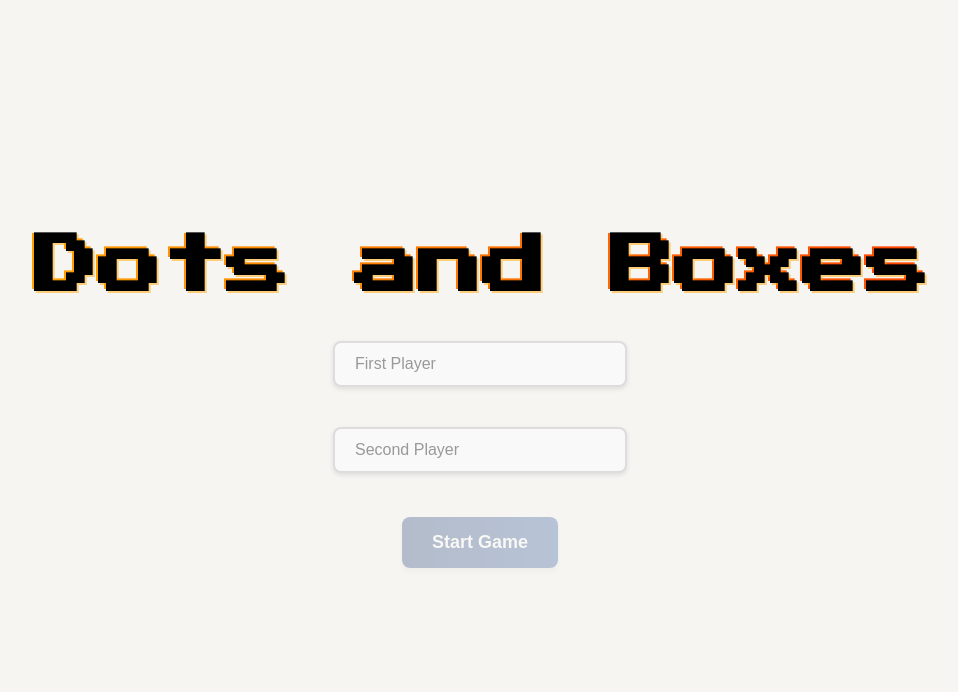
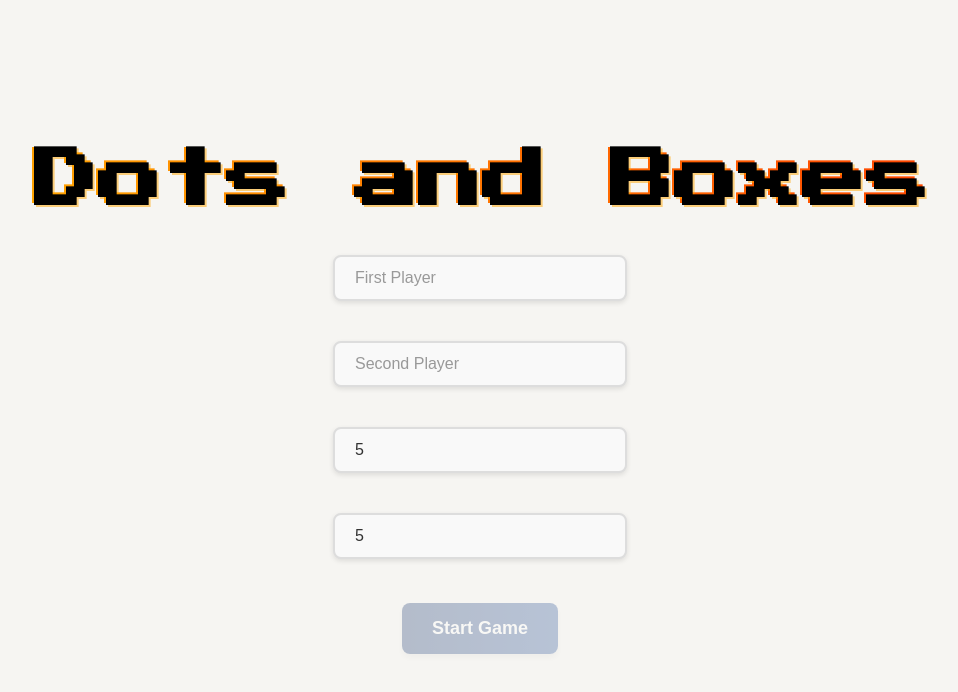
Before and after one commit to HasibGit/dots-and-boxes, a React (Vite) app: page / in a window 1280 px wide. Shown: the top 692 px of the page, without its empty margins (160-1118 px from the left). Built offline with nearby package versions, Linux system fonts and the light colour scheme.

Commit message:
grid size setup inputs added

```diff
--- a/src/App.tsx
+++ b/src/App.tsx
@@ -6,6 +6,8 @@ import { useState } from "react";
 function App() {
   const [player1, setPlayer1] = useState("");
   const [player2, setPlayer2] = useState("");
+  const [rows, setRows] = useState(5);
+  const [cols, setCols] = useState(5);
   const [gameStarted, setGameStarted] = useState(false);
   return (
     <>
@@ -14,8 +16,12 @@ function App() {
           <Start
             player1={player1}
             player2={player2}
+            rows={rows}
+            cols={cols}
             setPlayer1={setPlayer1}
             setPlayer2={setPlayer2}
+            setRows={setRows}
+            setCols={setCols}
             setGameStarted={setGameStarted}
           />
         )}
--- a/src/components/Input/Input.tsx
+++ b/src/components/Input/Input.tsx
@@ -1,11 +1,17 @@
 import { InputProps } from "../../interfaces/app.interface";
 import styles from "./Input.module.css";
 
-const Input: React.FC<InputProps> = ({ placeholder, setValue }) => {
+const Input: React.FC<InputProps> = ({
+  placeholder,
+  type,
+  value,
+  setValue,
+}) => {
   return (
     <div className={styles.inputBox}>
       <input
-        type="text"
+        type={type}
+        value={value}
         placeholder={placeholder}
         onChange={(e) => setValue(e.target.value)}
         required
--- a/src/components/Start/Start.tsx
+++ b/src/components/Start/Start.tsx
@@ -6,19 +6,41 @@ import Input from "../Input/Input";
 const Start: React.FC<IStartProps> = ({
   player1,
   player2,
+  rows,
+  cols,
   setPlayer1,
   setPlayer2,
+  setRows,
+  setCols,
   setGameStarted,
 }) => {
   return (
     <div className={styles.startGameContainer}>
       <h1 className={styles.title}>Dots and Boxes</h1>
-      <Input placeholder="First Player" setValue={setPlayer1} />
-      <Input placeholder="Second Player" setValue={setPlayer2} />
+      <Input
+        type="text"
+        placeholder="First Player"
+        value={player1}
+        setValue={setPlayer1}
+      />
+      <Input
+        type="text"
+        placeholder="Second Player"
+        value={player2}
+        setValue={setPlayer2}
+      />
+      <Input type="number" placeholder="Rows" value={rows} setValue={setRows} />
+      <Input
+        type="number"
+        placeholder="Columns"
+        value={cols}
+        setValue={setCols}
+      />
+
       <button
         className={styles.startGameButton}
         onClick={() => setGameStarted(true)}
-        disabled={!player1 || !player2}
+        disabled={!player1 || !player2 || !rows || !cols}
       >
         Start Game
       </button>
```
Also changed, not shown: src/interfaces/app.interface.ts (+9 -1 lines).
